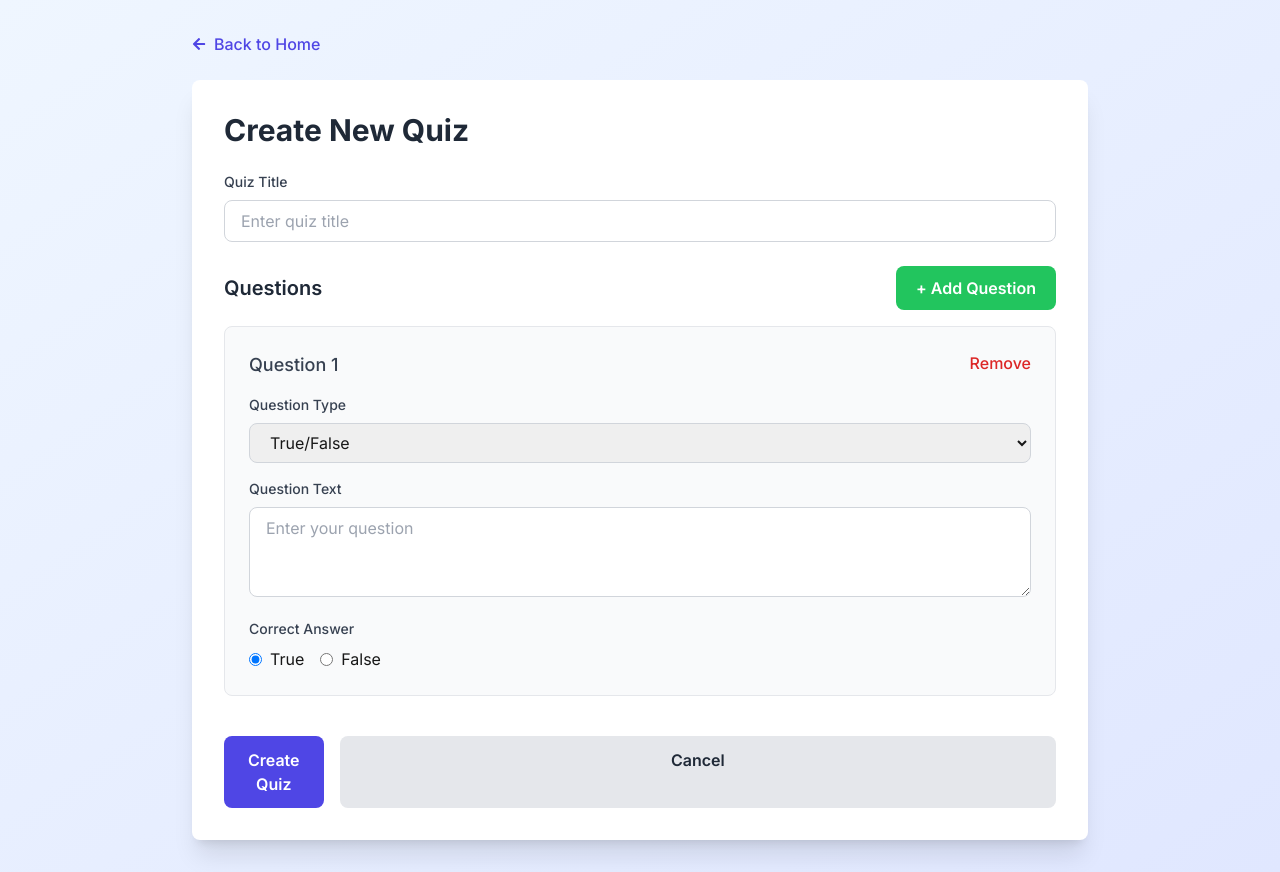
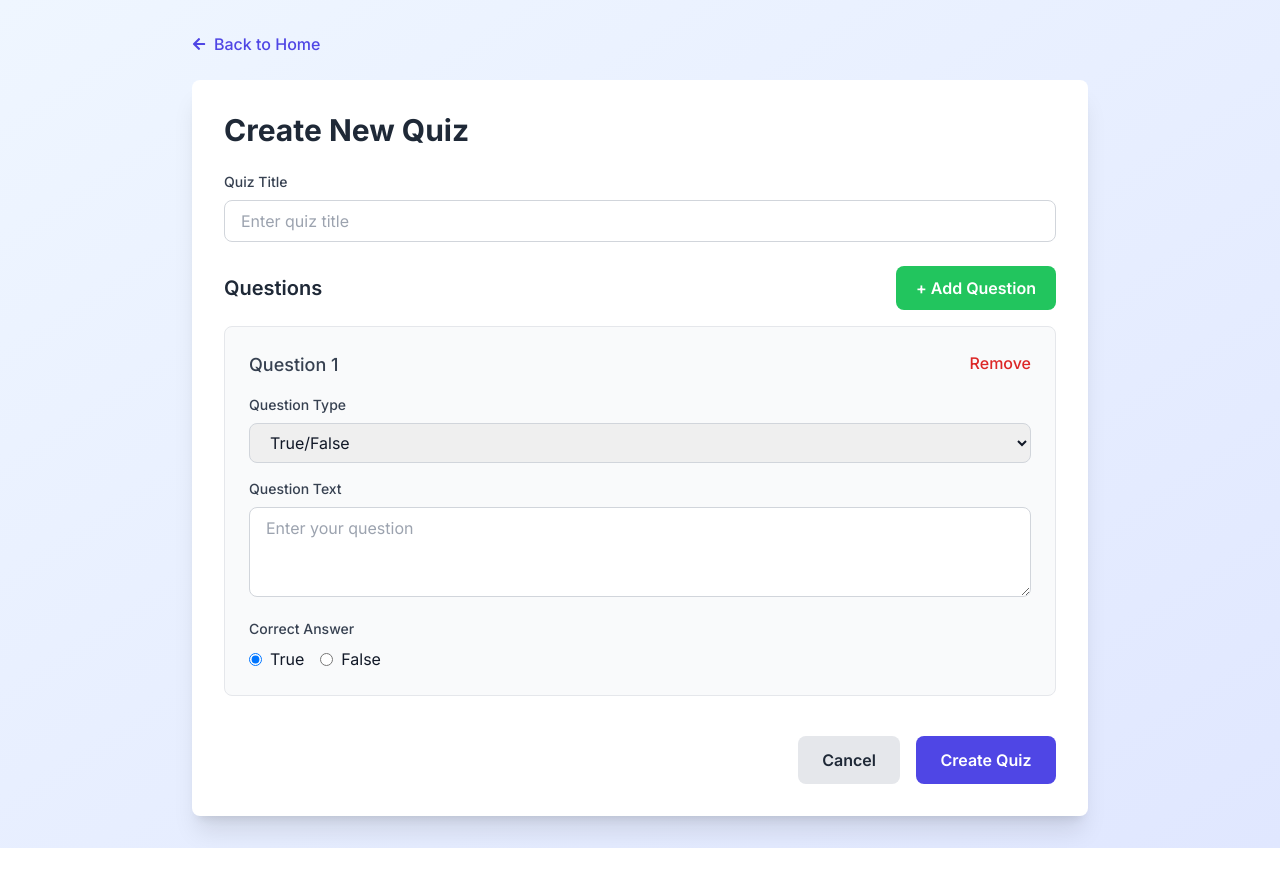
Before and after one commit to RomanRudiy228/Quiz-builder, a Next.js app in the folder frontend/: page /create in a window 1280 px wide. After the commit the page ends 848 px from the top, so only its background shows below. Built offline with nearby package versions, Linux system fonts and the light colour scheme; no server answers.

Commit message:
fix: Design of quiz creation form

```diff
--- a/frontend/app/create/page.tsx
+++ b/frontend/app/create/page.tsx
@@ -63,7 +63,7 @@ export default function CreateQuiz() {
                 {...register('title')}
                 type="text"
                 id="title"
-                className="w-full px-4 py-2 border border-gray-300 rounded-lg focus:ring-2 focus:ring-indigo-500 focus:border-transparent"
+                className="w-full px-4 py-2 border border-gray-300 rounded-lg outline-none focus:ring-1 focus:ring-indigo-500 focus:border-indigo-500 text-gray-900"
                 placeholder="Enter quiz title"
               />
               {errors.title && <p className="mt-1 text-sm text-red-600">{errors.title.message}</p>}
@@ -90,20 +90,20 @@ export default function CreateQuiz() {
               ))}
             </div>
 
-            <div className="flex gap-4 pt-4">
+            <div className="flex justify-end gap-4 pt-4">
+              <LinkButton href="/quizzes" variant="secondary" size="lg">
+                Cancel
+              </LinkButton>
               <Button
                 type="submit"
                 disabled={isSubmitting}
                 isLoading={isSubmitting}
                 variant="primary"
                 size="lg"
-                className="flex-1"
+                className="min-w-[140px]"
               >
                 Create Quiz
               </Button>
-              <LinkButton href="/quizzes" variant="secondary" size="lg" fullWidth>
-                Cancel
-              </LinkButton>
             </div>
           </form>
         </div>
--- a/frontend/components/question-form/fields/boolean-answer-field/boolean-answer-field.tsx
+++ b/frontend/components/question-form/fields/boolean-answer-field/boolean-answer-field.tsx
@@ -5,7 +5,7 @@ export default function BooleanAnswerField({ index, register }: BooleanAnswerFie
     <div>
       <label className="block text-sm font-medium text-gray-700 mb-2">Correct Answer</label>
       <div className="flex gap-4">
-        <label className="flex items-center">
+        <label className="flex items-center text-gray-900">
           <input
             {...register(`questions.${index}.correctAnswer`)}
             type="radio"
@@ -15,7 +15,7 @@ export default function BooleanAnswerField({ index, register }: BooleanAnswerFie
           />
           True
         </label>
-        <label className="flex items-center">
+        <label className="flex items-center text-gray-900">
           <input
             {...register(`questions.${index}.correctAnswer`)}
             type="radio"
--- a/frontend/components/question-form/fields/checkbox-answers-field/checkbox-answers-field.tsx
+++ b/frontend/components/question-form/fields/checkbox-answers-field/checkbox-answers-field.tsx
@@ -24,7 +24,7 @@ export default function CheckboxAnswersField({
         Correct Answers (select all that apply)
       </label>
       {options.map((opt, optIndex) => (
-        <label key={optIndex} className="flex items-center mb-2">
+        <label key={optIndex} className="flex items-center mb-2 text-gray-900">
           <input
             type="checkbox"
             checked={answers.includes(opt)}
--- a/frontend/components/question-form/fields/checkbox-options-field/checkbox-options-field.tsx
+++ b/frontend/components/question-form/fields/checkbox-options-field/checkbox-options-field.tsx
@@ -34,7 +34,7 @@ export default function CheckboxOptionsField({
             type="text"
             value={opt}
             onChange={(e) => updateOption(optIndex, e.target.value)}
-            className="flex-1 px-4 py-2 border border-gray-300 rounded-lg focus:ring-2 focus:ring-indigo-500"
+            className="flex-1 px-4 py-2 border border-gray-300 rounded-lg outline-none focus:ring-1 focus:ring-indigo-500 focus:border-indigo-500 text-gray-900"
             placeholder={`Option ${optIndex + 1}`}
           />
           {options.length > 2 && (
--- a/frontend/components/question-form/fields/input-answer-field/input-answer-field.tsx
+++ b/frontend/components/question-form/fields/input-answer-field/input-answer-field.tsx
@@ -7,7 +7,7 @@ export default function InputAnswerField({ index, register, errors }: InputAnswe
       <input
         {...register(`questions.${index}.inputAnswer`)}
         type="text"
-        className="w-full px-4 py-2 border border-gray-300 rounded-lg focus:ring-2 focus:ring-indigo-500"
+        className="w-full px-4 py-2 border border-gray-300 rounded-lg outline-none focus:ring-1 focus:ring-indigo-500 focus:border-indigo-500 text-gray-900"
         placeholder="Enter the correct answer"
       />
       {Array.isArray(errors.questions) && errors.questions[index]?.inputAnswer && (
--- a/frontend/components/question-form/fields/question-text-input/question-text-input.tsx
+++ b/frontend/components/question-form/fields/question-text-input/question-text-input.tsx
@@ -7,7 +7,7 @@ export default function QuestionTextInput({ index, register, errors }: QuestionT
       <textarea
         {...register(`questions.${index}.text`)}
         rows={3}
-        className="w-full px-4 py-2 border border-gray-300 rounded-lg focus:ring-2 focus:ring-indigo-500"
+        className="w-full px-4 py-2 border border-gray-300 rounded-lg outline-none focus:ring-1 focus:ring-indigo-500 focus:border-indigo-500 text-gray-900"
         placeholder="Enter your question"
       />
       {Array.isArray(errors.questions) && errors.questions[index]?.text && (
--- a/frontend/components/question-form/fields/question-type-selector/question-type-selector.tsx
+++ b/frontend/components/question-form/fields/question-type-selector/question-type-selector.tsx
@@ -13,7 +13,7 @@ export default function QuestionTypeSelector({
         {...register(`questions.${index}.type`)}
         value={value}
         onChange={(e) => onChange(e.target.value as 'boolean' | 'input' | 'checkbox')}
-        className="w-full px-4 py-2 border border-gray-300 rounded-lg focus:ring-2 focus:ring-indigo-500"
+        className="w-full px-4 py-2 border border-gray-300 rounded-lg outline-none focus:ring-1 focus:ring-indigo-500 focus:border-indigo-500 text-gray-900"
       >
         <option value="boolean">True/False</option>
         <option value="input">Short Text Answer</option>
```
